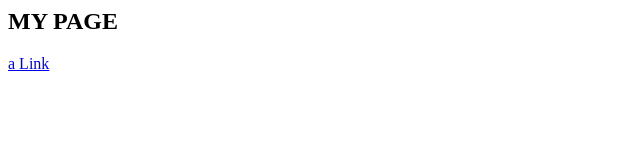
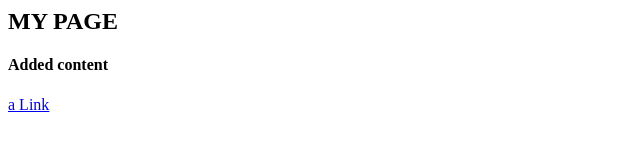
Before and after one commit to PabloEstebanCasillasPablo/repo-web-azure-capitulo3, a plain HTML site: page index.html in a window 1280 px wide. Shown: the whole page, without its empty margins (0-640 px from the left). Drawn offline with Linux system fonts and the light colour scheme.

Commit message:
Update index.html

```diff
--- a/index.html
+++ b/index.html
@@ -3,6 +3,8 @@
     <body>
         <h2>MY PAGE</h2>
 
+        <h4>Added content</h4>
+
         <a href="content/content.html">a Link</a>
     </body>
 </html>
```
